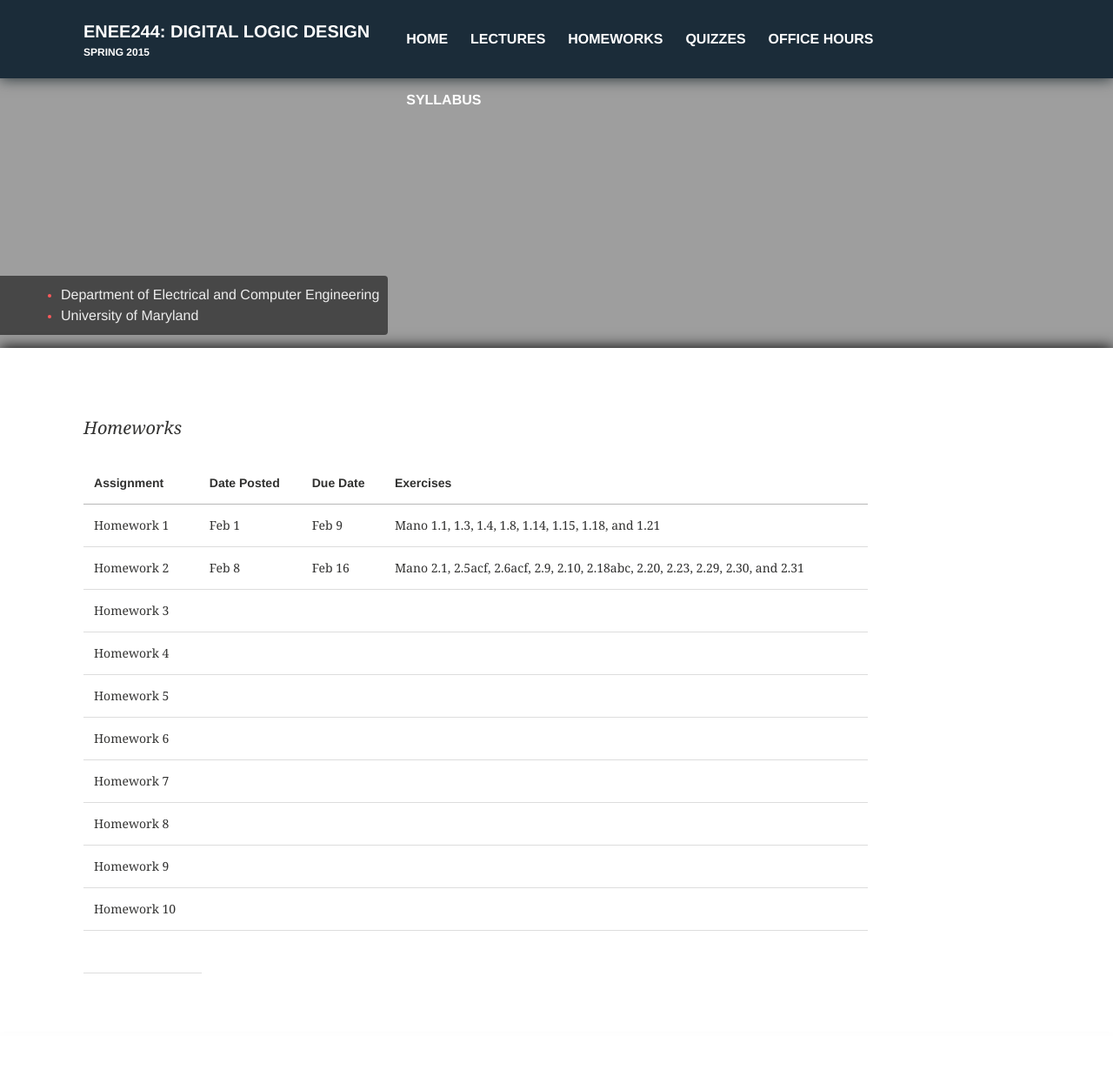
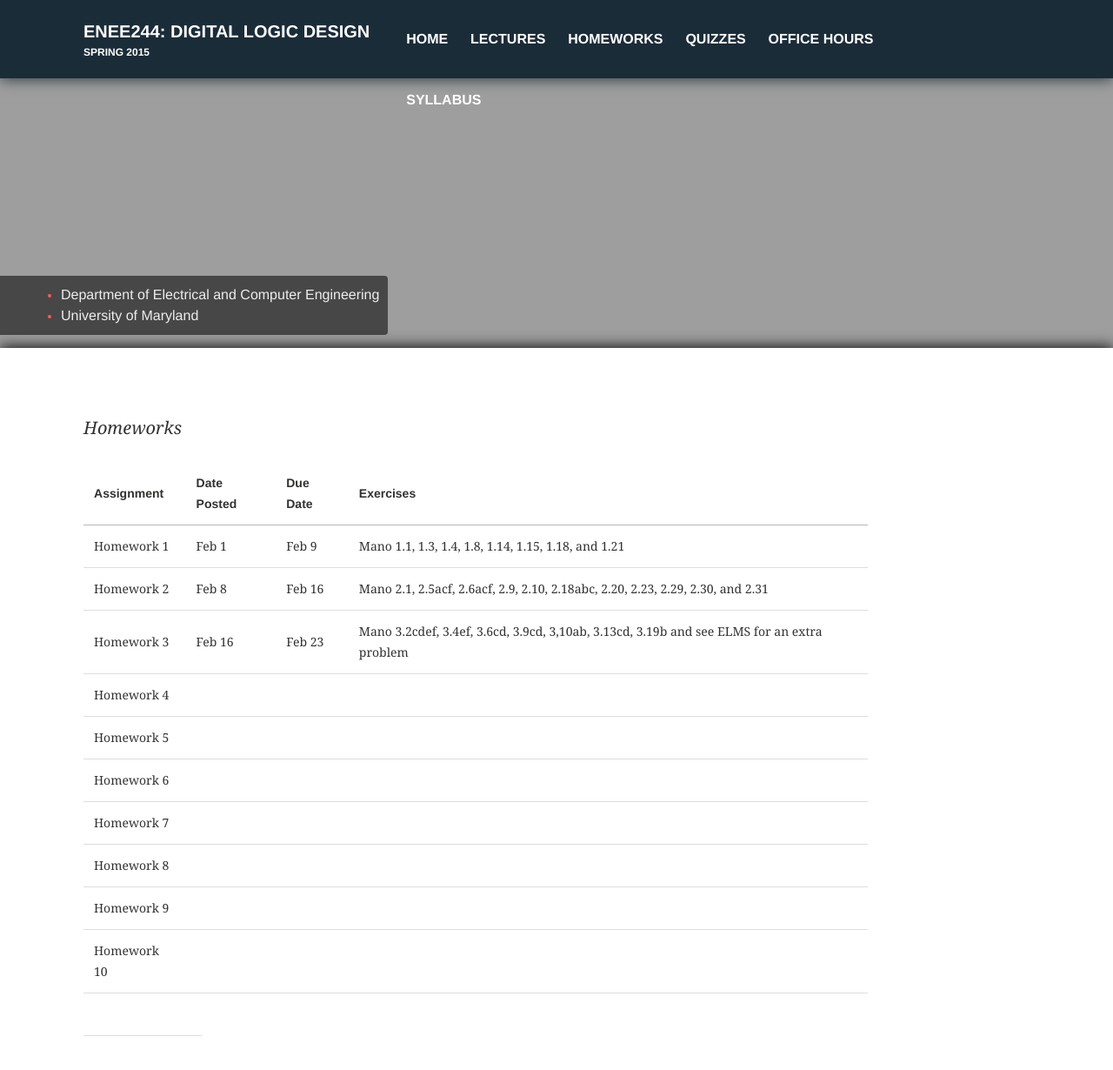
Before and after one commit to enee244/enee244.github.io, a Jekyll site: the page built from homeworks/index.md, in a window 1280 px wide and 1258 px high. Shown: the top 1230 px of the window at 87% size. Built offline with Jekyll 4.4.1, drawn with Linux system fonts in a browser that asks for light colours.

Commit message:
Added HW #3

```diff
--- a/homeworks/index.md
+++ b/homeworks/index.md
@@ -13,7 +13,7 @@
 ---------- | ----------- | --------
 Homework 1 |     Feb 1  |  Feb 9   | Mano 1.1, 1.3, 1.4, 1.8, 1.14, 1.15, 1.18, and 1.21
 Homework 2 |     Feb 8    |  Feb 16    | Mano 2.1, 2.5acf, 2.6acf, 2.9, 2.10, 2.18abc, 2.20, 2.23, 2.29, 2.30, and 2.31
-Homework 3|          |     |
+Homework 3|      Feb 16    | Feb 23    | Mano 3.2cdef, 3.4ef, 3.6cd, 3.9cd, 3,10ab, 3.13cd, 3.19b and see ELMS for an extra problem
 Homework 4 |          | |
 Homework 5|      | |
 Homework 6 |       |     |
```
